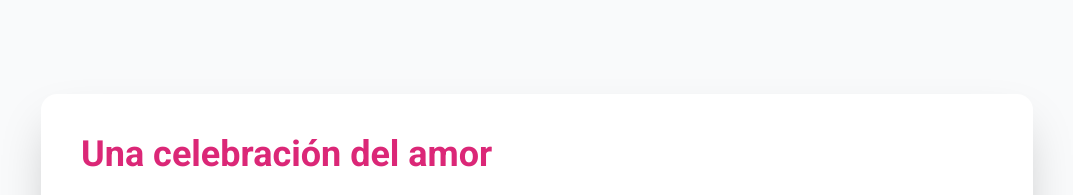
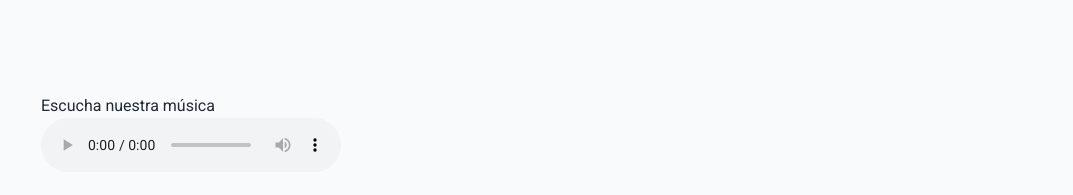
Before and after one commit to bayron-bg/InvitacionBodaMirian, a plain HTML site: page index.html in a window 1280 px wide. Shown: the part 976-1171 px from the top of the page, without its empty margins (103-1176 px from the left). Drawn offline with nearby package versions, Linux system fonts and the light colour scheme.

Commit message:
Update index.html

```diff
--- a/index.html
+++ b/index.html
@@ -165,7 +165,15 @@
 </header>
 
 
-  <main class="max-w-5xl mx-auto px-4 py-24 space-y-20">
+<main class="max-w-5xl mx-auto px-4 py-24 space-y-10">
+
+<section>
+  <h3>Escucha nuestra música</h3>
+  <audio controls>
+    <source src="Melendi - La promesa.mp3" type="audio/mpeg">
+    Tu navegador no soporta audio HTML5.
+  </audio>
+</section>
 
     <section id="Invitacion" class="bg-white shadow-2xl p-10 rounded-2xl">
       <h2 class="text-4xl font-bold text-pink-600 mb-6">Una celebración del amor</h2>
```
